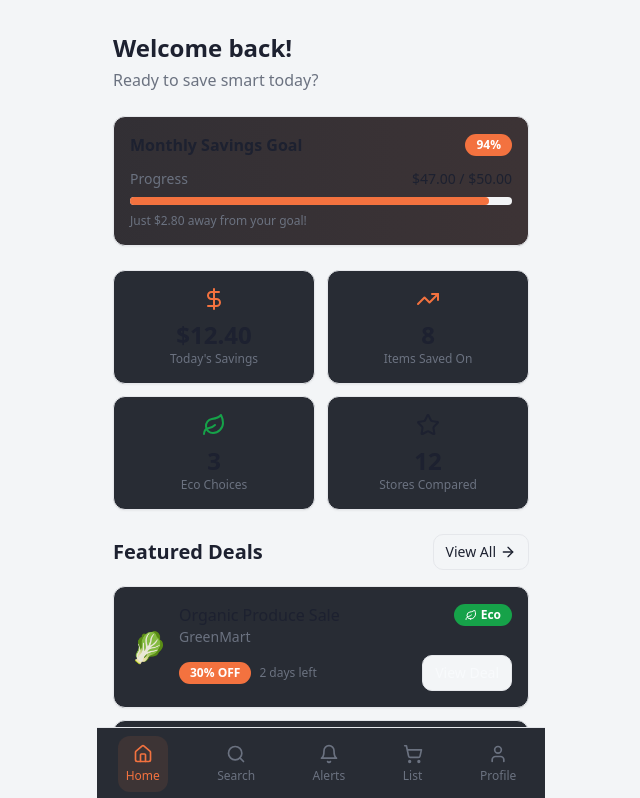
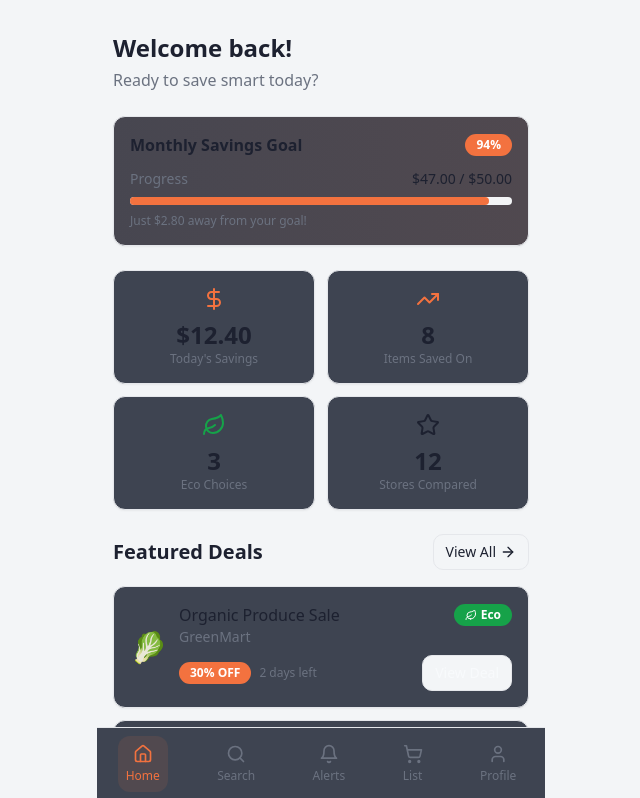
Before and after one commit to rishikaandh/smart-save-eco, a React (Vite) app: page / in a window 1280 px wide. Shown: the top 798 px of the page, without its empty margins (319-959 px from the left). Built offline with nearby package versions, Linux system fonts and the light colour scheme; the HTML template or start-up script is replaced by a standard one.

Commit message:
Refactor: Adjust background color

```diff
--- a/src/index.css
+++ b/src/index.css
@@ -11,7 +11,7 @@ All colors MUST be HSL.
     --background: 210 20% 96%;
     --foreground: 226 25% 15%;
 
-    --card: 220 13% 18%;
+    --card: 220 13% 28%;
     --card-foreground: 210 40% 98%;
 
     --popover: 255 255 255;
@@ -44,7 +44,7 @@ All colors MUST be HSL.
     --shadow-card: 0 1px 3px 0 rgba(0, 0, 0, 0.1), 0 1px 2px -1px rgba(0, 0, 0, 0.1);
     --shadow-elevated: 0 10px 15px -3px rgba(0, 0, 0, 0.1), 0 4px 6px -4px rgba(0, 0, 0, 0.1);
 
-    --sidebar-background: 220 13% 18%;
+    --sidebar-background: 220 13% 28%;
 
     --sidebar-foreground: 240 5.3% 26.1%;
 
```
